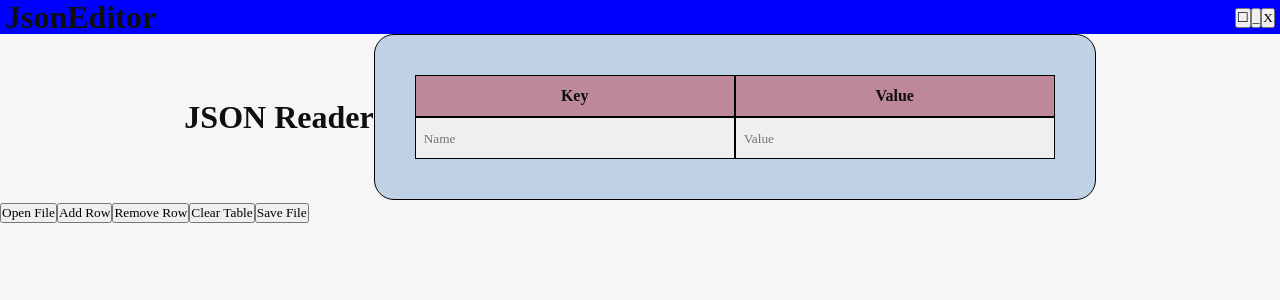
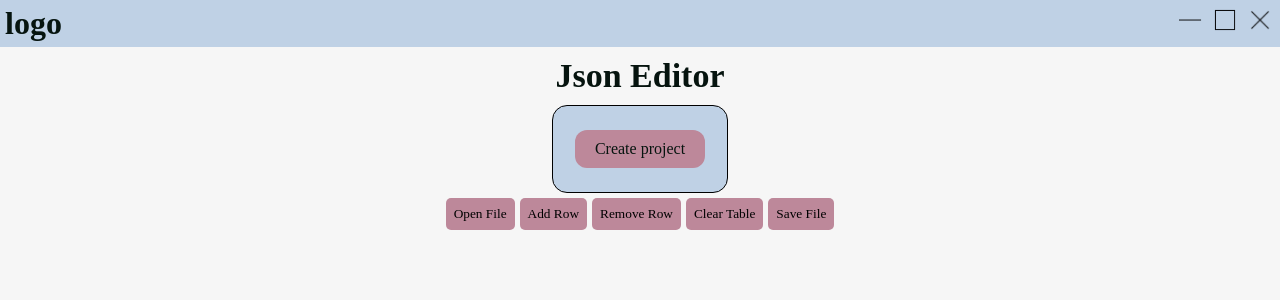
Before and after one commit to TMG8047KG/JsonEditor, a React (Vite) app: page / in a window 1280 px wide. Shown: the top 300 px of the page. Built offline with nearby package versions, Linux system fonts and the light colour scheme.

Commit message:
Progress

```diff
--- a/src/App.css
+++ b/src/App.css
@@ -5,11 +5,8 @@
 
 :root {
   font-family: Inter, Avenir, Helvetica, Arial, sans-serif;
-  font-size: 16px;
-  line-height: 24px;
-  font-weight: 400;
 
-  color: #0f0f0f;
+  color: #06140f;
   background-color: #f6f6f6;
 
   font-synthesis: none;
--- a/src/App.tsx
+++ b/src/App.tsx
@@ -2,6 +2,7 @@ import "./App.css";
 import Navbar from "./components/nav";
 import Controls from "./components/controls";
 import Editor from "./components/editor";
+import style from "./main.module.css"
 
 function App() {
 
@@ -9,7 +10,8 @@ function App() {
   return (
     <div>
       <Navbar/>
-      <div>
+      <div className={style.container}>
+        <h1 className={style.title}>Json Editor</h1>
         <Editor/>
         <Controls/>
       </div>
--- a/src/components/controls.tsx
+++ b/src/components/controls.tsx
@@ -19,8 +19,8 @@ function controls() {
         console.log(file);
     }
     return(
-        <div>
-            <button onClick={openFile}>Open File</button>
+        <div className={styles.buttons}>
+            <button className={styles.button} onClick={openFile}>Open File</button>
             <button className={styles.button}>Add Row</button>
             <button className={styles.button}>Remove Row</button>
             <button className={styles.button}>Clear Table</button>
--- a/src/components/editor.tsx
+++ b/src/components/editor.tsx
@@ -2,43 +2,20 @@ import { useState } from "react";
 import styles from './styles/editor.module.css'
 
 function editor(){
-    const [rows, setRows] = useState([{ key: '', value: '' }]);
+  const [project, setProject] = useState(false);
 
-    return (
-        <div className={styles.wrapper}>
-        <h1 className={styles.title}>JSON Reader</h1>
-        <div className={styles.container}>
-          <table className={styles.jsonTable}>
-            <thead>
-              <tr>
-                <th>Key</th>
-                <th>Value</th>
-              </tr>
-            </thead>
-            <tbody>
-              {rows.map((row, index) => (
-                <tr key={index}>
-                  <td>
-                    <input
-                      type="text"
-                      value={row.key}
-                      placeholder="Name"
-                    />
-                  </td>
-                  <td>
-                    <input
-                      type="text"
-                      value={row.value}
-                      placeholder="Value"
-                    />
-                  </td>
-                </tr>
-              ))}
-            </tbody>
-          </table>
-        </div>
+  const createProject = () => {
+    setProject(true);
+
+  }
+
+  return (
+      <div className={styles.wrapper}>
+      <div className={styles.container}>
+        {project != true ? <button className={styles.button} onClick={createProject}>Create project</button> : ""}
       </div>
-    )
+    </div>
+  )
 }
 
 export default editor;
--- a/src/components/nav.tsx
+++ b/src/components/nav.tsx
@@ -26,11 +26,17 @@ function navbar(){
 
     return(
         <div className={style.container} data-tauri-drag-region>
-            <h1 className={style.title}>JsonEditor</h1>
-            <div>
-                <button className={style.button} onClick={handleMaximize}>☐</button>
-                <button className={style.button} onClick={handleMinimize}>_</button>
-                <button className={style.button} onClick={handleClose}>X</button>
+            <h1 className={style.title} data-tauri-drag-region>logo</h1>
+            <div className={style.buttons}>
+                <button className={style.button} onClick={handleMinimize}>
+                    <img src='src\assets\minimize.png' width='24'/>
+                </button>
+                <button className={style.button} onClick={handleMaximize}>
+                    <img src='src\assets\maximize.png' width='24'/>
+                </button>
+                <button className={style.button} onClick={handleClose}>
+                    <img src='src\assets\close.png' width='24'/>
+                </button>
             </div>
 
         </div>
--- a/src/components/styles/controls.module.css
+++ b/src/components/styles/controls.module.css
@@ -0,0 +1,13 @@
+.button{
+    padding: 8px;
+    border: none;
+    background: #bd889a;
+    border-radius: 5px;
+}
+
+.buttons{
+    display: flex;
+    justify-content: center;
+    gap:5px;
+    margin-top: 5px;
+}
--- a/src/components/styles/editor.module.css
+++ b/src/components/styles/editor.module.css
@@ -22,18 +22,15 @@ th, td {
 
 .container{
     border: 1px solid black;
-    border-radius: 20px;
-    width: 50%;
-    padding: 40px;
+    border-radius: 15px;
+    padding: 20px;
     background-color: #bfd1e5;
-    max-width: 90vw;
-    max-height: 90vh;
     overflow: auto;
 
 }
 .button{
     background-color: #bd889a;
-    color: white;
+    color: #06140f;
     border: none;
     padding: 10px 20px;
     text-align: center;
--- a/src/components/styles/nav.module.css
+++ b/src/components/styles/nav.module.css
@@ -2,5 +2,20 @@
     display: flex;
     padding: 5px;
     justify-content: space-between;
-    background-color: blue;
+    background-color: #bfd1e5;
 }
+
+.buttons{
+    display: flex;
+    gap:5px;
+}
+
+.button{
+    display: flex;
+    height: 30px;
+    width: 30px;
+    border: none;
+    justify-content: center;
+    align-items: center;
+    background:  none;
+}
--- a/src/main.module.css
+++ b/src/main.module.css
@@ -0,0 +1,11 @@
+.container{
+    display: flex;
+    flex-direction: column;
+    justify-self: center;
+}
+
+.title{
+    font-size: 34px;
+    text-align: center;
+    padding: 10px;
+}
```
